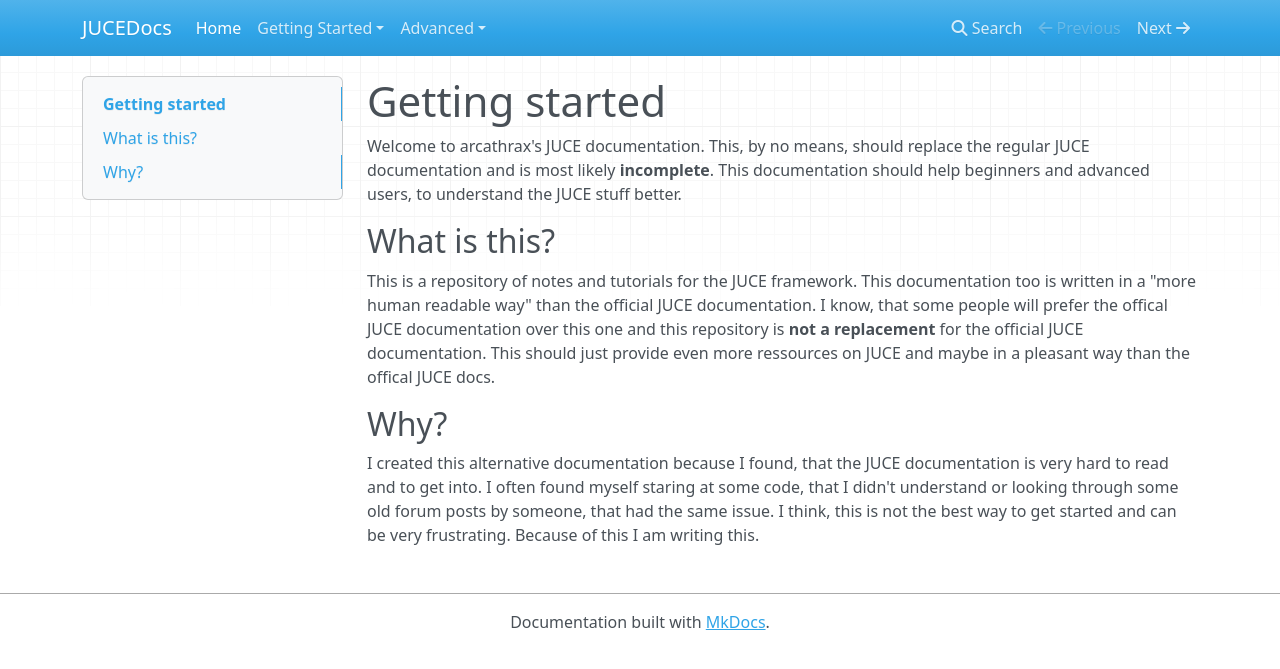
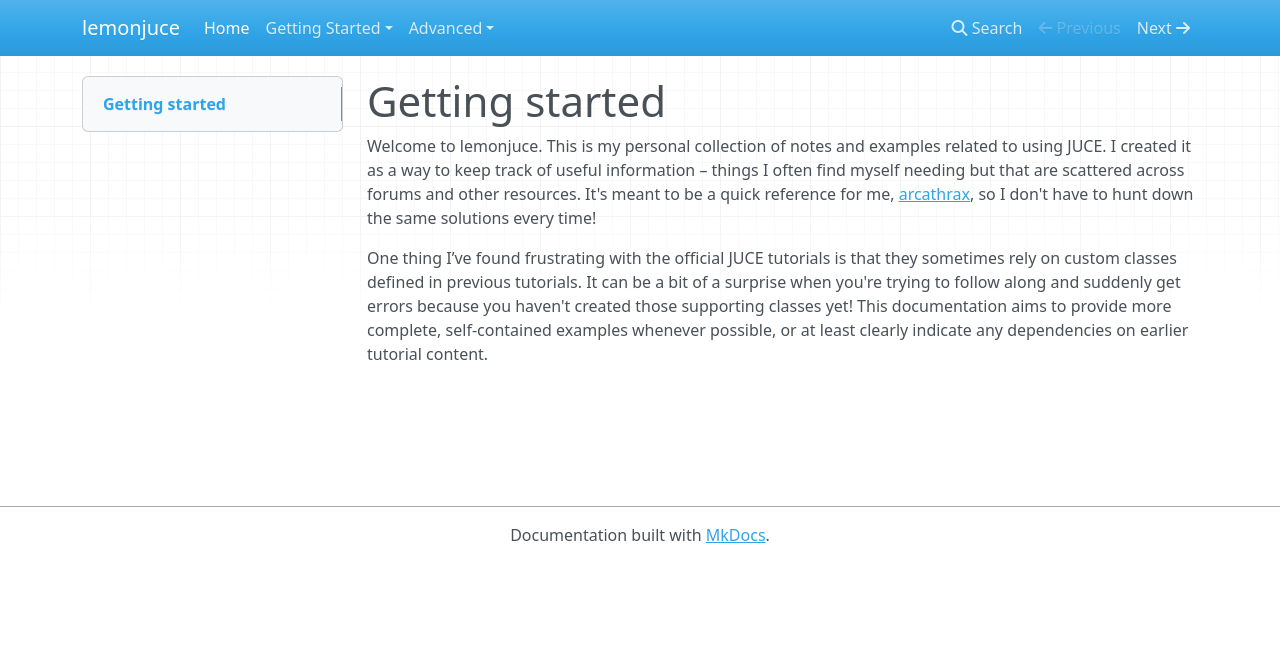
Before and after one commit to arcathrax/lemonjuce, an MkDocs documentation site: the page built from docs/index.md, in a window 1280 px wide. Shown: the top 669 px of the page. Built offline with MkDocs 1.6.1, drawn with Linux system fonts in a browser that asks for light colours; nearby versions of some CDN libraries.

Commit message:
refactor: update project name

```diff
--- a/docs/index.md
+++ b/docs/index.md
@@ -1,8 +1,4 @@
 # Getting started
-Welcome to arcathrax's JUCE documentation. This, by no means, should replace the regular JUCE documentation and is most likely **incomplete**. This documentation should help beginners and advanced users, to understand the JUCE stuff better.
+Welcome to lemonjuce. This is my personal collection of notes and examples related to using JUCE. I created it as a way to keep track of useful information – things I often find myself needing but that are scattered across forums and other resources.  It's meant to be a quick reference for me, [arcathrax](https://github.com/arcathrax), so I don't have to hunt down the same solutions every time!
 
-## What is this?
-This is a repository of notes and tutorials for the JUCE framework. This documentation too is written in a "more human readable way" than the official JUCE documentation. I know, that some people will prefer the offical JUCE documentation over this one and this repository is **not a replacement** for the official JUCE documentation. This should just provide even more ressources on JUCE and maybe in a pleasant way than the offical JUCE docs.
-
-## Why?
-I created this alternative documentation because I found, that the JUCE documentation is very hard to read and to get into. I often found myself staring at some code, that I didn't understand or looking through some old forum posts by someone, that had the same issue. I think, this is not the best way to get started and can be very frustrating. Because of this I am writing this.
+One thing I’ve found frustrating with the official JUCE tutorials is that they sometimes rely on custom classes defined in previous tutorials. It can be a bit of a surprise when you're trying to follow along and suddenly get errors because you haven't created those supporting classes yet! This documentation aims to provide more complete, self-contained examples whenever possible, or at least clearly indicate any dependencies on earlier tutorial content.
--- a/mkdocs.yml
+++ b/mkdocs.yml
@@ -1,4 +1,4 @@
-site_name: JUCEDocs
+site_name: lemonjuce
 
 nav:
   - Home: index.md
```
Also changed, not shown: README.md (+5 -6 lines).
